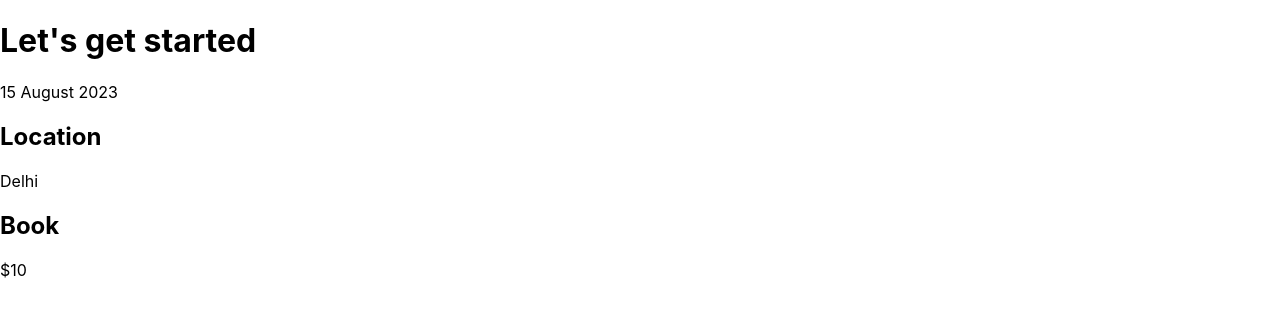
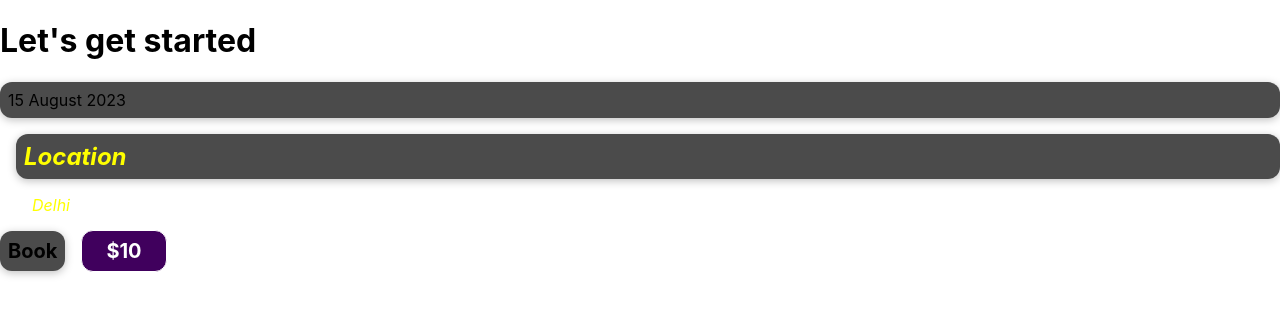
Before and after one commit to anandamayee126/react_project_one, a React (Create React App) app: page / in a window 1280 px wide. Shown: the top 316 px of the page. Built offline with nearby package versions, Linux system fonts and the light colour scheme.

Commit message:
Added CSS

```diff
--- /dev/null
+++ b/src/components/ExpenseItem.css
@@ -0,0 +1,62 @@
+.expense-item {
+    display: flex;
+    justify-content: space-between;
+    align-items: center;
+    box-shadow: 0 2px 8px rgba(0, 0, 0, 0.25);
+    padding: 0.5rem;
+    margin: 1rem 0;
+    border-radius: 12px;
+    background-color: #4b4b4b;
+  }
+
+  .expense-item__location {
+    margin-left: 1rem;
+    color: yellow;
+    font-style: italic;
+  }
+
+  .expense-item__description {
+    display: flex;
+    flex-direction: column;
+    gap: 1rem;
+    align-items: flex-end;
+    flex-flow: column-reverse;
+    justify-content: flex-start;
+    flex: 1;
+  }
+
+  .expense-item h2 {
+    color: #3a3a3a;
+    font-size: 1rem;
+    flex: 1;
+    margin: 0 1rem;
+    color: white;
+  }
+
+  .expense-item__price {
+    font-size: 1rem;
+    font-weight: bold;
+    color: white;
+    background-color: #40005d;
+    border: 1px solid white;
+    padding: 0.5rem;
+    border-radius: 12px;
+  }
+
+  @media (min-width: 580px) {
+    .expense-item__description {
+      flex-direction: row;
+      align-items: center;
+      justify-content: flex-start;
+      flex: 1;
+    }
+
+    .expense-item__description h2 {
+      font-size: 1.25rem;
+    }
+
+    .expense-item__price {
+      font-size: 1.25rem;
+      padding: 0.5rem 1.5rem;
+    }
+  }
--- a/src/components/ExpenseItem.js
+++ b/src/components/ExpenseItem.js
@@ -1,16 +1,18 @@
-export default function ExpenseItem(){
-    return (
-      <div>
-        <div>15 August 2023</div>
+import "./ExpenseItem.css";
 
-        <div><h2>Location</h2>
-          <p>Delhi</p>
+function ExpenseItem() {
+  return (
+    <div>
+      <div className="expense-item">15 August 2023</div>
+       <div className="expense-item__location"><h2 className="expense-item h2">Location</h2>
+          <div className="expense-item__location">Delhi</div>
         </div>
+      <div className="expense-item__description">
+        <h2 className="expense-item h2">Book</h2>
+        <div className="expense-item__price">$10</div>
+      </div>
+    </div>
+  );
+}
 
-        <div><h2>Book</h2>
-          <p>$10</p>
-        </div>
-        <div></div>
-      </div>
-    );
-  }
+export default ExpenseItem;
```
